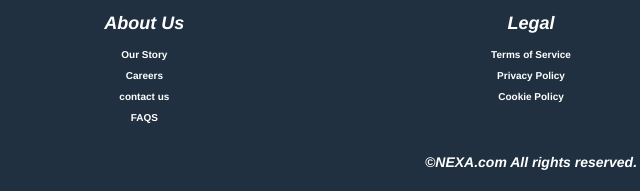
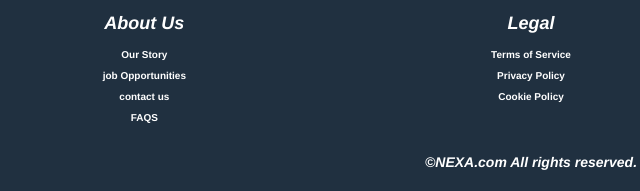
Before and after one commit to JUMA-JOEL/ONLINE-STORE, a plain HTML site: page index.html in a window 1280 px wide. Shown: the part 6207-6398 px from the top of the page, 109-749 px from the left. Drawn offline with Linux system fonts and the light colour scheme.

Commit message:
Update index.html

```diff
--- a/index.html
+++ b/index.html
@@ -801,7 +801,7 @@
                     <div class="footer-section">
                         <h3><b><i>About Us</i></b></h3>
                         <a href="our story.html"><b>Our Story</b></a>
-                        <a href="careers.html"><b>Careers</b></a>
+                        <a href="careers.html"><b>job Opportunities</b></a>
                         <a href="contactus.html"><b>contact us</b></a>
                         <a href="FAQS.html"><b>FAQS</b></a>
 
```
